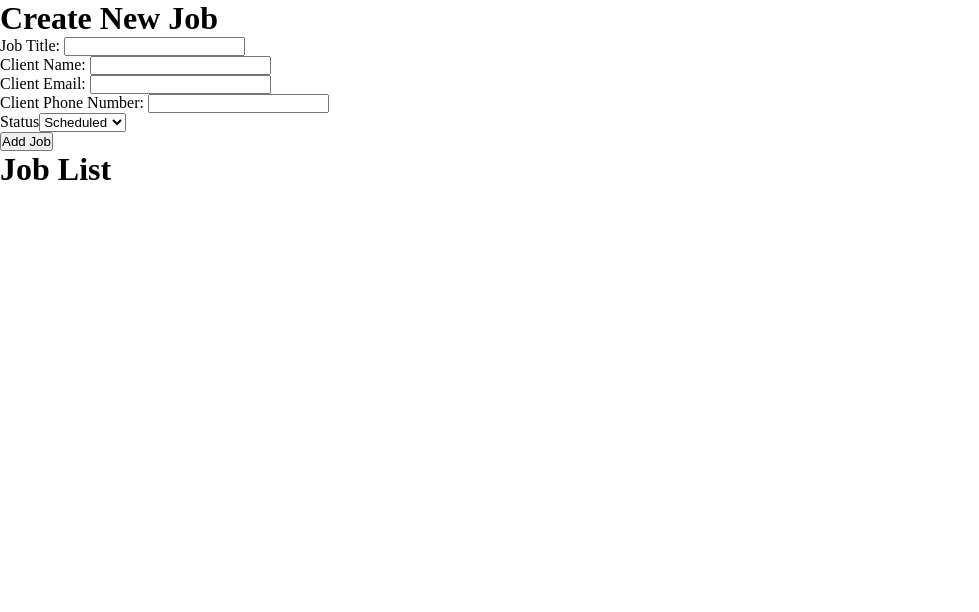
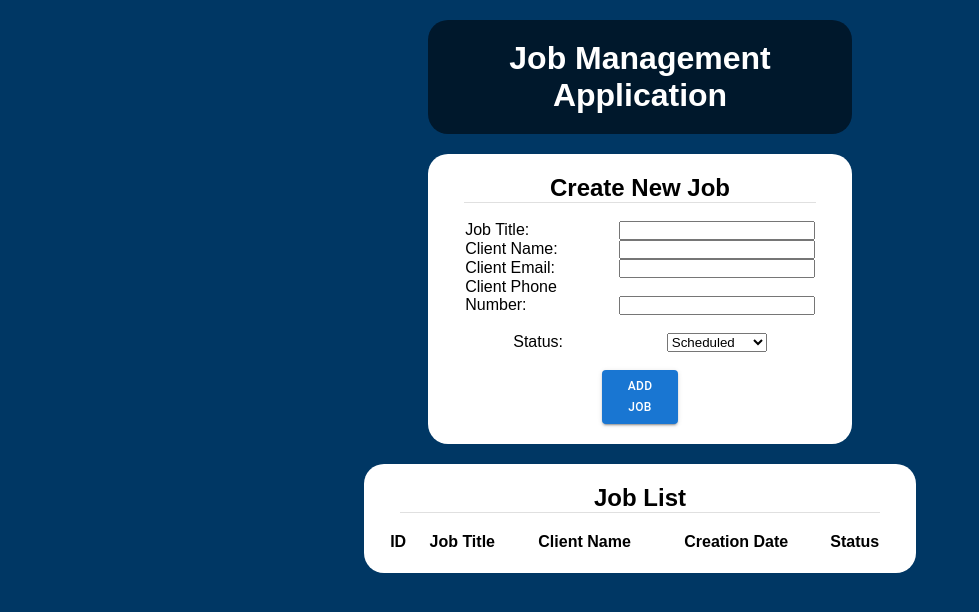
Before and after one commit to JeremiahCM/Job-Management-App, a React (Create React App) app: page / in a window 1280 px wide. Shown: the top 612 px of the page, without its empty margins (0-979 px from the left). Built offline with nearby package versions, Linux system fonts and the light colour scheme.

Commit message:
Styling up some pages. Jobs appear in table format
- Added styling to App, JobForm and Job JS files
- Jobs list now in a table format

```diff
--- a/package.json
+++ b/package.json
@@ -9,6 +9,7 @@
     "@testing-library/jest-dom": "^5.16.5",
     "@testing-library/react": "^13.3.0",
     "@testing-library/user-event": "^13.5.0",
+    "moment": "^2.29.4",
     "react": "^18.2.0",
     "react-dom": "^18.2.0",
     "react-scripts": "5.0.1",
--- a/src/App.css
+++ b/src/App.css
@@ -9,3 +9,35 @@ body, html {
   margin: 0;
   padding: 0;
 }
+
+body {
+  background-color:rgb(0, 55, 100);
+  font-family:Arial, Helvetica, sans-serif;
+  margin: 20px auto;
+}
+
+table {
+  width: 100%;
+}
+
+.App {
+  text-align: center;
+}
+
+.app-title {
+  background-color: rgb(0, 24, 44);
+  color: white;
+  margin: auto;
+  border-radius: 20px;
+  padding: 20px;
+  width: 30%;
+  overflow: hidden;
+}
+
+.job-list {
+  background-color: white;
+  border-radius: 20px;
+  margin: 20px auto;
+  padding: 20px;
+  width: 40%;
+}
--- a/src/App.js
+++ b/src/App.js
@@ -2,6 +2,9 @@ import { useState } from 'react'
 import './App.css';
 import Job from './components/Job'
 import JobForm from './components/JobForm'
+import Button from '@mui/material/Button';
+import Divider from '@mui/material/Divider';
+import moment from 'moment/moment';
 
 function App() {
   const statuses = {
@@ -25,7 +28,7 @@ function App() {
     const jobObject = {
       id: jobs.length + 1,
       jobTitle: jobTitle,
-      creationDate: new Date().toISOString(),
+      creationDate: moment().format('MMMM Do YYYY, h:mm:ss a'),
       clientName: clientName,
       clientEmail: clientEmail,
       clientPhoneNum: clientPhoneNum,
@@ -63,8 +66,12 @@ function App() {
 
   return (
     <div className="App">
+      <div className="app-title">
+        <h1>Job Management Application</h1>
+      </div>
       <JobForm
         addJob={addJob}
+        jobTitle={jobTitle}
         clientName={clientName}
         clientEmail={clientEmail}
         clientPhoneNum={clientPhoneNum}
@@ -77,20 +84,29 @@ function App() {
         handleStatusChange={handleStatusChange}
       />
       <div className="job-list">
-        <h1>Job List</h1>
-        {jobs.map((job) =>
-          <Job
-            key={job.id}
-            id={job.id}
-            jobTitle={job.jobTitle}
-            creationDate={job.creationDate}
-            clientName={job.clientName}
-            clientEmail={job.clientEmail}
-            clientPhoneNum={job.clientPhoneNum}
-            status={job.status}
-            statuses={statuses}
-          />
-        )}
+        <h2>Job List</h2>
+        <Divider variant="middle" />
+        <br/>
+        <table>
+          <tr>
+            <th>ID</th>
+            <th>Job Title</th>
+            <th>Client Name</th>
+            <th>Creation Date</th>
+            <th>Status</th>
+            <th id="view-buttons"></th>
+          </tr>
+          {jobs.map((job) =>
+            <tr key={job.id}>
+              <td>{job.id}</td>
+              <td>{job.jobTitle}</td>
+              <td>{job.clientName}</td>
+              <td>{job.creationDate}</td>
+              <td>{job.status}</td>
+              <td><button>View</button></td>
+            </tr>
+          )}
+        </table>
       </div>
     </div>
   );
--- a/src/components/Job.js
+++ b/src/components/Job.js
@@ -2,6 +2,7 @@ import { useState } from 'react'
 import '../styles/Job.css';
 import Note from './Note'
 import NoteForm from './NoteForm'
+import moment from 'moment/moment';
 
 const Job = (props) => {
   const [notes, setNotes] = useState([])
@@ -12,7 +13,7 @@ const Job = (props) => {
     event.preventDefault()
     const noteObject = {
       id: notes.length + 1,
-      creationDate: new Date().toISOString(),
+      creationDate: moment().format('MMMM Do YYYY, h:mm:ss a'),
       content: content,
     }
 
@@ -34,6 +35,9 @@ const Job = (props) => {
 
   return (
     <div className="job-item">
+      <div className="job-summary">
+        <div>Job ID: </div>
+      </div>
       <div className="job-details">
         <div>Job ID: {props.id}</div>
         <div>Job Title: {props.jobTitle}</div>
@@ -52,7 +56,7 @@ const Job = (props) => {
           handleContentChange={handleContentChange}
         />}
       <div className="note-list">
-        <h2>Notes</h2>
+        <h3>Notes</h3>
         <ul>
           {notes.map((note) =>
             <Note
--- a/src/components/JobForm.js
+++ b/src/components/JobForm.js
@@ -1,37 +1,45 @@
 import { useState } from 'react'
 import '../styles/JobForm.css';
+import Button from '@mui/material/Button';
+import Divider from '@mui/material/Divider';
 
 const JobForm = (props) => {
   return (
-    <div>
+    <div className="job-form-container">
       <form id="job-form" onSubmit={props.addJob}>
-        <h1>Create New Job</h1>
+        <h2>Create New Job</h2>
+        <Divider variant="middle" />
+        <br/>
         <div className="title">
-          Job Title: <input type="text" value={props.jobTitle} onChange={props.handleTitleChange}/>
+          <label>Job Title: </label>
+          <input type="text" value={props.jobTitle} onChange={props.handleTitleChange}/>
         </div>
         <div className="name">
-          Client Name: <input type="text" value={props.clientName} onChange={props.handleNameChange}/>
+          <label>Client Name: </label>
+          <input type="text" value={props.clientName} onChange={props.handleNameChange}/>
         </div>
         <div className="email">
-          Client Email: <input type="email" value={props.clientEmail} onChange={props.handleEmailChange}/>
+          <label>Client Email: </label>
+          <input type="email" value={props.clientEmail} onChange={props.handleEmailChange}/>
         </div>
-        <div className="phoneNum">
-          Client Phone Number: <input type="text" value={props.clientPhoneNum} onChange={props.handlePhoneNumChange}/>
+        <div className="phone-num">
+          <label>Client Phone Number: </label>
+          <input type="text" value={props.clientPhoneNum} onChange={props.handlePhoneNumChange}/>
         </div>
+        <br/>
         <div className="status">
-          <label>
-            Status
-            <select value={props.status} onChange={props.handleStatusChange}>
+          <label>Status:</label>
+          <select id="status-select" value={props.status} onChange={props.handleStatusChange}>
               {Object.keys(props.statuses).map(status =>
                 <option key={status} value={status}>
                   {props.statuses[status]}
                 </option>
               )}
             </select>
-          </label>
         </div>
+        <br/>
         <div>
-          <button type="submit">Add Job</button>
+          <Button id="add-job-button" variant="contained" type="submit">Add Job</Button>
         </div>
       </form>
     </div>
--- a/src/components/NoteForm.js
+++ b/src/components/NoteForm.js
@@ -3,9 +3,9 @@ import '../styles/NoteForm.css';
 
 const NoteForm = (props) => {
   return (
-    <div>
+    <div className="note-form-container">
       <form id="note-form" onSubmit={props.addNote}>
-        <h2>Create New Note</h2>
+        <h3>Create New Note</h3>
         <div className="content">
           <div>Content</div>
           <textarea name="content" placeholder="Enter note here..." onChange={props.handleContentChange} form="note-form"></textarea>
--- a/src/styles/Job.css
+++ b/src/styles/Job.css
@@ -0,0 +1,6 @@
+.job-item {
+    background-color: rgba(47, 130, 207, 0.452);
+    border-radius: 20px;
+    margin: 20px auto;
+    padding: 20px;
+}
--- a/src/styles/JobForm.css
+++ b/src/styles/JobForm.css
@@ -0,0 +1,26 @@
+.job-form-container {
+    background-color: white;
+    border-radius: 20px;
+    margin: 20px auto;
+    padding: 20px;
+    width: 30%;
+}
+
+label {
+    width: 40%;
+    text-align: left;
+    display: inline-block
+}
+
+input {
+    width: 50%;
+}
+
+#status-select {
+    width: 100px;
+}
+
+#add-job-button {
+    width: 20%;
+    font-size: 12px;
+}
```
Also changed, not shown: 1 other file (tests, documents, lock files or other folders).
